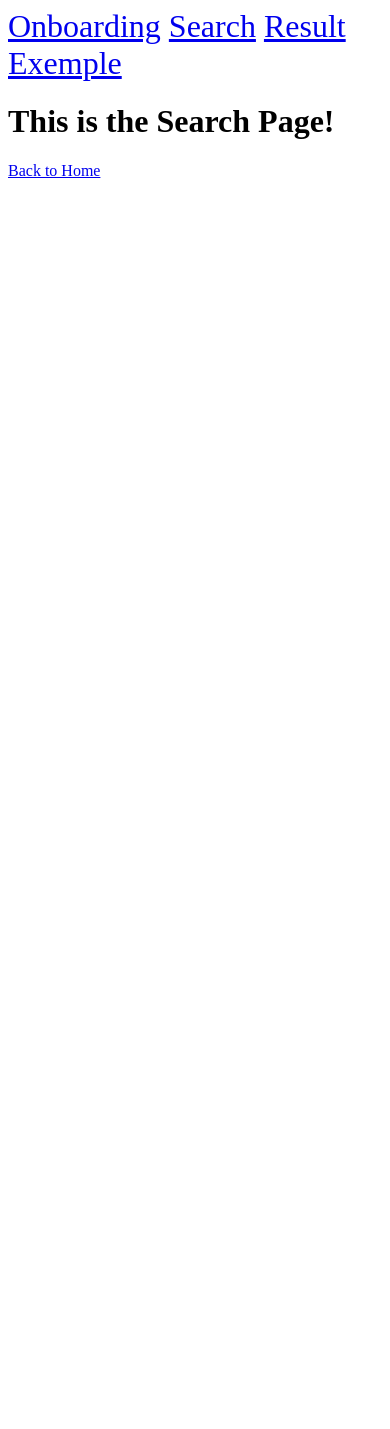
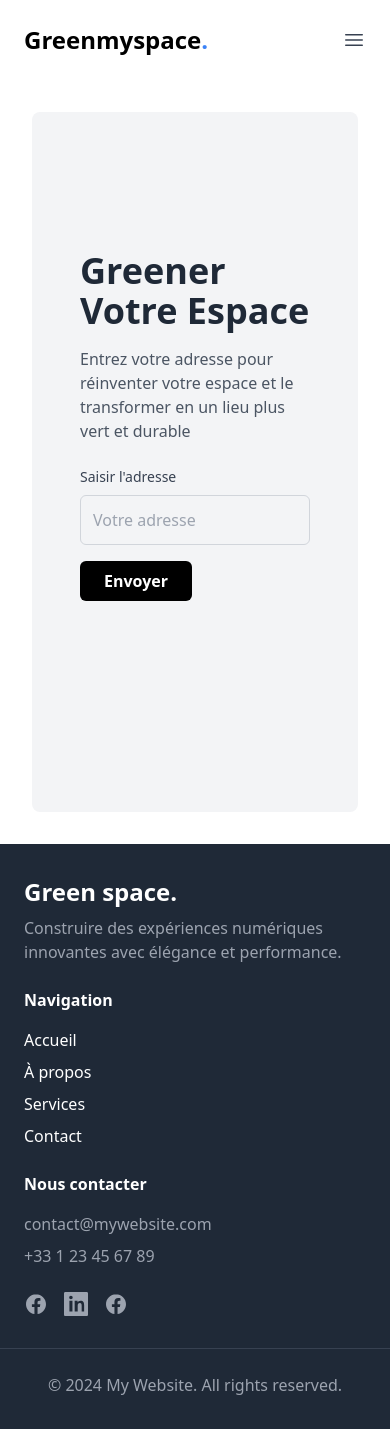
Before and after one commit to Code4sud/group5-theme2, a FastAPI app: page /search in a window 390 px wide. Before the commit the page ends 178 px from the top, so only its background shows below. Run offline with FastAPI, Linux system fonts and the light colour scheme; some libraries are stand-ins or nearby versions.

Commit message:
search page

```diff
--- /dev/null
+++ b/back/static/css/styledemo.css
@@ -0,0 +1,3 @@
+body {
+    background-color: red!important;
+}
--- a/back/templates/base.html
+++ b/back/templates/base.html
@@ -2,24 +2,24 @@
 <html lang="en">
 
 <head>
+    {% block head %}
     <meta charset="UTF-8">
     <meta name="viewport" content="width=device-width, initial-scale=1.0">
-    <title>{% block title %}My Website{% endblock %}</title>
+    <!-- Tailwind CSS via CDN -->
+    <link href="https://cdn.jsdelivr.net/npm/tailwindcss@2.2.19/dist/tailwind.min.css" rel="stylesheet">
+    <title>{% block title %}{% endblock %} - My Webpage</title>
+    {% endblock %}
 </head>
 
 <body>
-    <header style="font-size: 2em">
-        <nav>
-            <a href="/onboarding">Onboarding</a>
-            <a href="/search">Search</a>
-            <a href="/result">Result</a>
-            <a href="/example">Exemple</a>
-        </nav>
-    </header>
+    {% include "/header/header.html" %}
 
     <main>
-        {% block content %}{% endblock %}
+        {% block content %}
+        {% endblock %}
     </main>
+    {% include "/footer/footer.html" %}
+
 </body>
 
 </html>
--- /dev/null
+++ b/back/templates/footer/footer.html
@@ -0,0 +1,58 @@
+<footer class="bg-gray-800 text-white py-8">
+    <div class="container mx-auto px-6 md:flex md:justify-between">
+      <!-- Section logo et description -->
+      <div class="mb-6 md:mb-0">
+        <h3 class="text-2xl font-bold">Green space.</h3>
+        <p class="mt-2 text-gray-400">
+          Construire des expériences numériques innovantes avec élégance et performance.
+        </p>
+      </div>
+
+      <!-- Section navigation -->
+      <div class="mb-6 md:mb-0">
+        <h4 class="font-semibold">Navigation</h4>
+        <ul class="mt-4 space-y-2">
+          <li><a href="/" class="hover:text-blue-400">Accueil</a></li>
+          <li><a href="/about" class="hover:text-blue-400">À propos</a></li>
+          <li><a href="/services" class="hover:text-blue-400">Services</a></li>
+          <li><a href="/contact" class="hover:text-blue-400">Contact</a></li>
+        </ul>
+      </div>
+
+      <!-- Section contact et réseaux sociaux -->
+      <div>
+        <h4 class="font-semibold">Nous contacter</h4>
+        <p class="mt-4 text-gray-400">
+          contact@mywebsite.com
+        </p>
+        <p class="mt-2 text-gray-400">
+          +33 1 23 45 67 89
+        </p>
+
+        <!-- Icônes des réseaux sociaux -->
+        <div class="mt-6 flex space-x-4">
+          <a href="#" class="text-gray-400 hover:text-blue-500">
+            <svg xmlns="http://www.w3.org/2000/svg" class="h-6 w-6" fill="currentColor" viewBox="0 0 24 24">
+              <path d="M12 2.163c-5.514 0-9.999 4.486-9.999 10 0 4.991 3.657 9.128 8.437 9.878v-6.993h-2.54v-2.885h2.54v-2.211c0-2.508 1.492-3.891 3.771-3.891 1.094 0 2.238.195 2.238.195v2.459h-1.261c-1.242 0-1.63.771-1.63 1.563v1.886h2.773l-.443 2.885h-2.33v6.993c4.78-.75 8.437-4.887 8.437-9.878 0-5.514-4.486-10-10-10z"/>
+            </svg>
+          </a>
+          <a href="#" class="text-gray-400 hover:text-blue-400">
+            <svg xmlns="http://www.w3.org/2000/svg" class="h-6 w-6" fill="currentColor" viewBox="0 0 24 24">
+              <path d="M22.675 0h-21.35c-.732 0-1.325.593-1.325 1.325v21.351c0 .732.593 1.324 1.325 1.324h21.351c.731 0 1.324-.593 1.324-1.324v-21.351c0-.732-.593-1.325-1.325-1.325zm-14.226 19.531h-3.036v-10.722h3.036v10.722zm-1.516-12.255c-.967 0-1.753-.786-1.753-1.753s.786-1.752 1.753-1.752 1.753.785 1.753 1.752-.785 1.753-1.753 1.753zm13.774 12.255h-3.036v-5.554c0-1.323-.027-3.027-1.845-3.027-1.848 0-2.131 1.444-2.131 2.938v5.643h-3.036v-10.722h2.915v1.465h.042c.405-.766 1.397-1.574 2.875-1.574 3.073 0 3.639 2.021 3.639 4.651v6.18h-.003z"/>
+            </svg>
+          </a>
+          <a href="#" class="text-gray-400 hover:text-pink-400">
+            <svg xmlns="http://www.w3.org/2000/svg" class="h-6 w-6" fill="currentColor" viewBox="0 0 24 24">
+              <path d="M12 2.163c-5.514 0-9.999 4.486-9.999 10 0 4.991 3.657 9.128 8.437 9.878v-6.993h-2.54v-2.885h2.54v-2.211c0-2.508 1.492-3.891 3.771-3.891 1.094 0 2.238.195 2.238.195v2.459h-1.261c-1.242 0-1.63.771-1.63 1.563v1.886h2.773l-.443 2.885h-2.33v6.993c4.78-.75 8.437-4.887 8.437-9.878 0-5.514-4.486-10-10-10z"/>
+            </svg>
+          </a>
+        </div>
+      </div>
+    </div>
+
+    <div class="border-t border-gray-700 mt-8 pt-6 text-center">
+      <p class="text-gray-400">
+        &copy; 2024 My Website. All rights reserved.
+      </p>
+    </div>
+  </footer>
--- /dev/null
+++ b/back/templates/header/header.html
@@ -0,0 +1,74 @@
+<header class="bg-white">
+    <nav class="mx-auto flex max-w-full items-center justify-between p-6 lg:px-8" aria-label="Global">
+      <div class="flex lg:flex-1">
+        <a href="#" class="-m-1.5 p-1.5">
+          <span class="sr-only">Greenmyspace</span>
+          <!-- Remplacement du logo image par le texte GreenMySpace -->
+          <span class="text-2xl font-bold text-black">Greenmyspace<strong class="text-blue-500">.</strong></span>
+        </a>
+      </div>
+      <div id="openMenuButton" class="flex lg:hidden">
+        <button type="button" class="-m-2.5 inline-flex items-center justify-center rounded-md p-2.5 text-gray-700">
+          <span class="sr-only">Open main menu</span>
+          <svg class="h-6 w-6" fill="none" viewBox="0 0 24 24" stroke-width="1.5" stroke="currentColor" aria-hidden="true">
+            <path stroke-linecap="round" stroke-linejoin="round" d="M3.75 6.75h16.5M3.75 12h16.5m-16.5 5.25h16.5" />
+          </svg>
+        </button>
+      </div>
+      <div class="hidden lg:flex lg:gap-x-12">
+        <a href="/search" class="text-sm font-semibold leading-6 text-gray-900">Search</a>
+        <a href="/result" class="text-sm font-semibold leading-6 text-gray-900">Result</a>
+        <a href="#" class="text-sm font-semibold leading-6 text-gray-900">Company</a>
+      </div>
+      <div class="hidden lg:flex lg:flex-1 lg:justify-end">
+        <a href="#" class="text-sm font-semibold leading-6 text-gray-900">Log in <span aria-hidden="true">&rarr;</span></a>
+      </div>
+    </nav>
+    <!-- Mobile menu, show/hide based on menu open state. -->
+    <div id="mobileMenu" class="lg:hidden" role="dialog" aria-modal="true">
+      <!-- Background backdrop, show/hide based on slide-over state. -->
+      <div class="fixed inset-0 z-10"></div>
+      <div class="fixed inset-y-0 right-0 z-10 w-full overflow-y-auto bg-white px-6 py-6 sm:max-w-sm sm:ring-1 sm:ring-gray-900/10">
+        <div class="flex items-center justify-between">
+          <a href="#" class="-m-1.5 p-1.5">
+            <span class="sr-only">Greenmyspace</span>
+            <span class="text-2xl font-bold text-black">Greenmyspace<strong class="text-blue-500">.</strong></span>
+          </a>
+          <button id="closeMenuButton" type="button" class="-m-2.5 rounded-md p-2.5 text-gray-700">
+            <span class="sr-only">Close menu</span>
+            <svg class="h-6 w-6" fill="none" viewBox="0 0 24 24" stroke-width="1.5" stroke="currentColor" aria-hidden="true">
+              <path stroke-linecap="round" stroke-linejoin="round" d="M6 18L18 6M6 6l12 12" />
+            </svg>
+          </button>
+        </div>
+        <div id="mobileMenu" class="mt-6 flow-root">
+          <div class="-my-6 divide-y divide-gray-500/10">
+            <div class="space-y-2 py-6">
+              <a href="#" class="-mx-3 block rounded-lg px-3 py-2 text-base font-semibold leading-7 text-gray-900 hover:bg-gray-50">Features</a>
+              <a href="#" class="-mx-3 block rounded-lg px-3 py-2 text-base font-semibold leading-7 text-gray-900 hover:bg-gray-50">Marketplace</a>
+              <a href="#" class="-mx-3 block rounded-lg px-3 py-2 text-base font-semibold leading-7 text-gray-900 hover:bg-gray-50">Company</a>
+            </div>
+            <div class="py-6">
+              <a href="#" class="-mx-3 block rounded-lg px-3 py-2.5 text-base font-semibold leading-7 text-gray-900 hover:bg-gray-50">Log in</a>
+            </div>
+          </div>
+        </div>
+      </div>
+    </div>
+  </header>
+  <script>
+    const openMenuButton = document.getElementById('openMenuButton');
+    const closeMenuButton = document.getElementById('closeMenuButton');
+    const mobileMenu = document.getElementById('mobileMenu');
+
+    mobileMenu.classList.add('hidden');
+    // Ouvrir le menu
+    openMenuButton.addEventListener('click', () => {
+      mobileMenu.classList.remove('hidden');
+    });
+
+    // Fermer le menu
+    closeMenuButton.addEventListener('click', () => {
+      mobileMenu.classList.add('hidden');
+    });
+  </script>
--- a/back/templates/search.html
+++ b/back/templates/search.html
@@ -3,7 +3,70 @@
 {% block title %}Search{% endblock %}
 
 {% block content %}
-<h1>This is the Search Page!</h1>
-<a href="/">Back to Home</a>
+<!--<h1>This is the Search Page!</h1>
+<a href="/">Back to Home</a>-->
 
+<section style="height: calc(100vh - 80px);" class="p-8">
+    <div class="w-full h-full px-6 bg-white rounded-lg bg-gray-100 flex items-center">
+      <div class="grid grid-cols-1 md:grid-cols-2 gap-6">
+        <div class="flex flex-col justify-center p-6">
+          <h1 class="text-4xl font-bold text-gray-800 mb-4">Greener Votre Espace</h1>
+          <p class="text-gray-600 mb-6">
+            Entrez votre adresse pour réinventer votre espace et le transformer en un lieu plus vert et durable
+          </p>
+          <form>
+            <label for="address" class="block text-sm font-medium text-gray-700 mb-2">Saisir l'adresse</label>
+            <input type="text" id="address" name="address" placeholder="Votre adresse"
+                   class="w-full p-3 border bg-gray-100 border-gray-300 rounded-md focus:outline-none focus:ring-2 focus:ring-green-500 mb-4"/>
+            <button type="submit" onclick="loadStreetView()" class="px-6 py-2 bg-black text-white font-semibold rounded-md">Envoyer</button>
+          </form>
+        </div>
+        <div class="flex items-center justify-center p-6">
+          <div id="street-view" class="w-full h-full">
+
+          </div>
+        <script src="https://maps.googleapis.com/maps/api/js?key=AIzaSyBYqMv2AyM136YCCNmQY-be2qqlylBDPgc"></script>
+
+        <script>
+          let panorama;
+
+          function initialize(lat, lng) {
+            const location = { lat: lat, lng: lng };
+            panorama = new google.maps.StreetViewPanorama(
+              document.getElementById('street-view'),
+              {
+                position: location,
+                pov: {
+                  heading: 34,
+                  pitch: 10,
+                },
+              }
+            );
+          }
+
+          function geocodeAddress(address) {
+            const geocoder = new google.maps.Geocoder();
+            geocoder.geocode({ address: address }, (results, status) => {
+              if (status === 'OK') {
+                const location = results[0].geometry.location;
+                initialize(location.lat(), location.lng());
+              } else {
+                alert('Adresse non trouvée : ' + status);
+              }
+            });
+          }
+
+          function loadStreetView() {
+            const address = document.getElementById('address').value;
+            if (address) {
+              geocodeAddress(address);
+            } else {
+              alert('Veuillez entrer une adresse.');
+            }
+          }
+        </script>
+      </div>
+      </div>
+    </div>
+  </section>
 {% endblock %}
```
Also changed, not shown: back/templates/onboarding.html (+29 -0 lines), back/templates/result.html (+25 -0 lines), header/header.html (deleted, +0 -20 lines), back/templates/header/header.css (renamed from header/header.css), back/templates/header/header.js (renamed from header/header.js), back/templates/header/images/burger-icon.svg (renamed from header/images/burger-icon.svg), back/templates/header/images/logo-ia4sud.svg (renamed from header/images/logo-ia4sud.svg), 1 other file.
